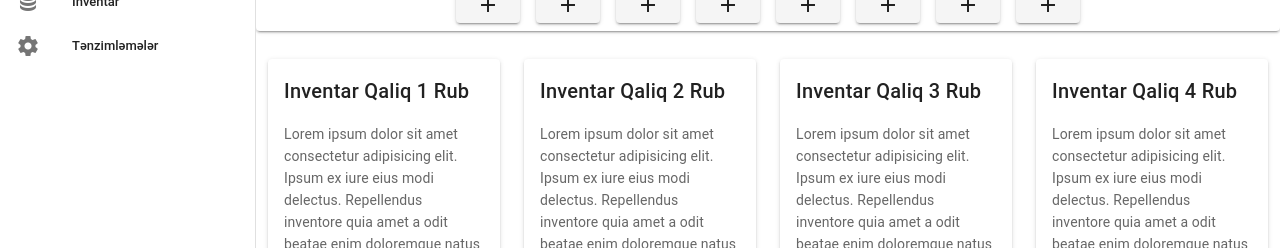
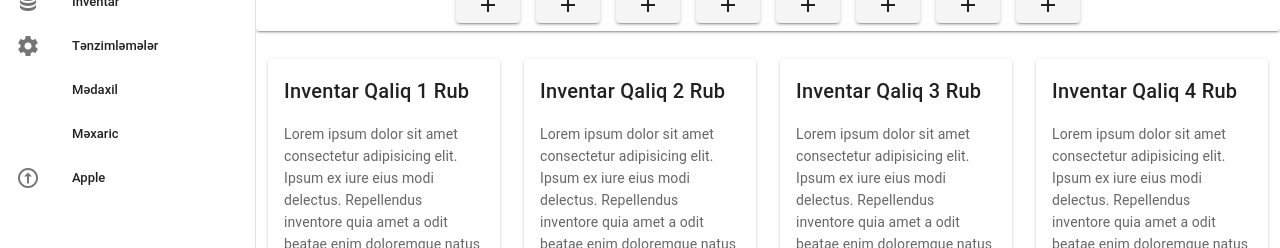
Before and after one commit to safarli/anbarapp, a Vue app: page / in a window 1280 px wide. Shown: the part 138-386 px from the top of the page. Built offline with nearby package versions, Linux system fonts and the light colour scheme; a small style sheet from the web is missing.

Commit message:
a comiit

```diff
--- a/src/App.vue
+++ b/src/App.vue
@@ -42,8 +42,8 @@
         </v-btn>
       </v-toolbar>
 
-      <v-list nav dense>
-        <v-list-item link class="teal lighten-5" v-for="i in 8" :key="i" >
+      <v-list nav>
+        <v-list-item link class="teal lighten-5" v-for="i in 8" :key="i">
           <v-list-item-icon>
             <v-icon color="teal">mdi-apple</v-icon>
           </v-list-item-icon>
@@ -115,20 +115,23 @@ export default {
     r_drawers: [{ show: false }, { show: false }],
     drawer: null,
     items: [
-      { title: 'Ümümi Panel', icon: 'mdi-view-dashboard', to: '/' },
-      { title: 'Inventar', icon: 'mdi-database', to: '/inventar' },
-      { title: 'Tənzimləmələr', icon: 'mdi-cog', to: '/settings' }
+      { title: "Ümümi Panel", icon: "mdi-view-dashboard", to: "/" },
+      { title: "Inventar", icon: "mdi-database", to: "/inventar" },
+      { title: "Tənzimləmələr", icon: "mdi-cog", to: "/settings" },
+      { title: "Mədaxil", icon: "mdi-try-arrow-down", to: "/medaxil" },
+      { title: "Məxaric", icon: "mdi-try-arrow-up", to: "/mexaric" },
+      { title: "Apple", icon: "mdi-arrow-up-thin-circle-outline", to: "/apple" },
     ],
-    right: null
+    right: null,
   }),
   methods: {
-    closeAllDrws () {
+    closeAllDrws() {
       for (const d of this.r_drawers) {
-        d.show = false
+        d.show = false;
       }
-    }
-  }
-}
+    },
+  },
+};
 </script>
 
 <style lang="scss">
```
Also changed, not shown: 1 other file (tests, documents, lock files or other folders).
